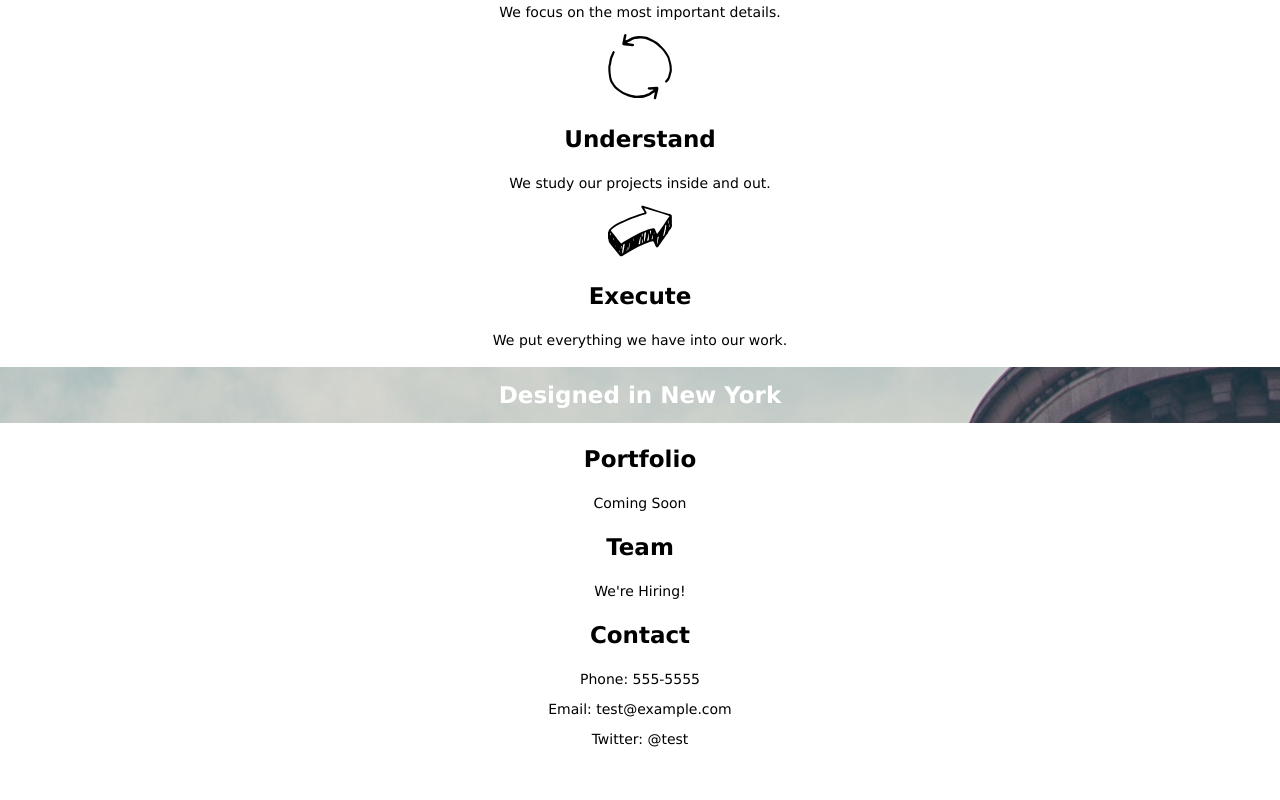
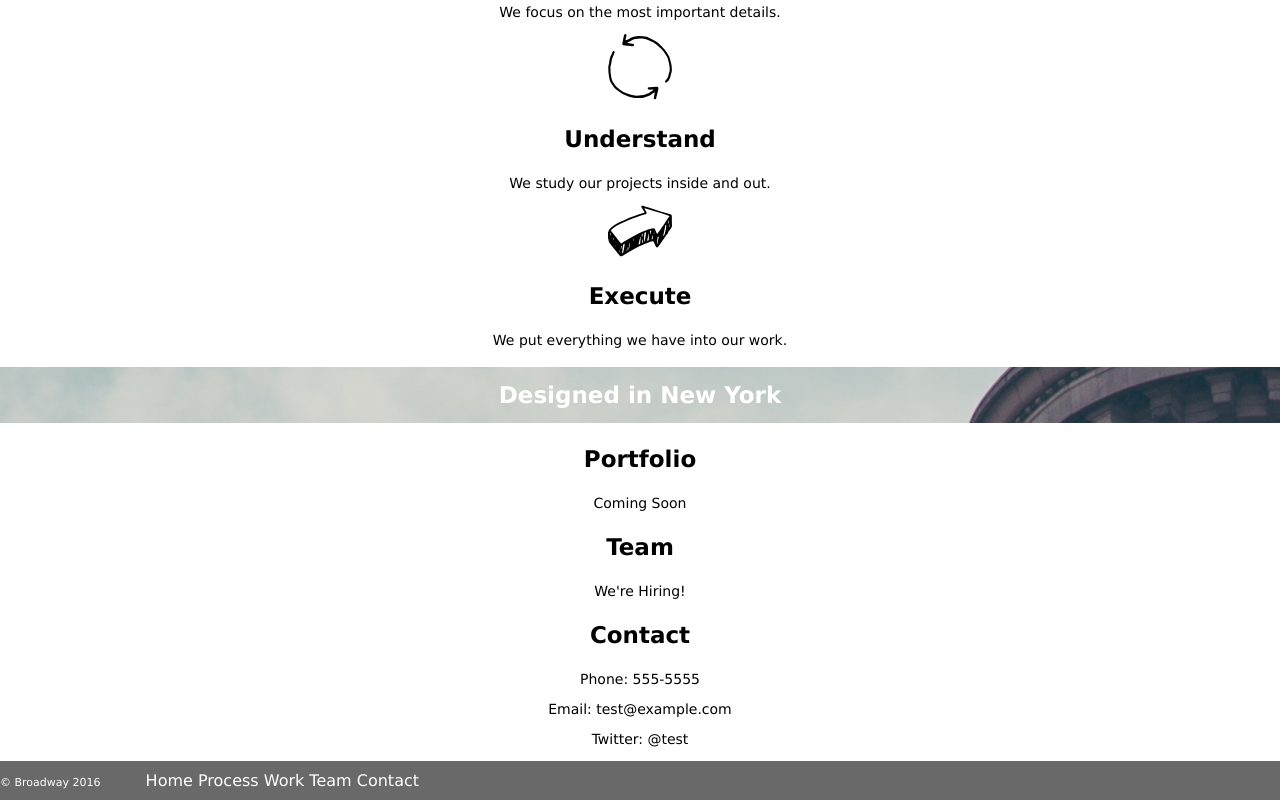
Before and after one commit to dcw9026/Broadway, a plain HTML site: page index.html in a window 1280 px wide. Shown: the part 470-1270 px from the top of the page. Before the commit the page ends 1231 px from the top, so only its background shows below. Drawn offline with Linux system fonts and the light colour scheme.

Commit message:
Final Draft

```diff
--- a/css/style.css
+++ b/css/style.css
@@ -52,3 +52,34 @@ h2#contact_header {
   font-size: 23px;
   padding: 15px 0 15px 0;
 }
+
+/* Footer styles */
+
+footer {
+  text-align: left;
+  background-color: dimgray;
+  padding: 10px 0 10px 0;
+}
+
+p#copyright {
+  font-size: 11px;
+  color: white;
+  display: inline;
+}
+
+nav#footer_nav {
+  display: inline;
+}
+
+nav#footer_nav ul {
+  display: inline;
+}
+
+nav#footer_nav ul li{
+  display: inline;
+}
+
+nav#footer_nav ul li a{
+  text-decoration: none;
+  color: white;
+}
--- a/index.html
+++ b/index.html
@@ -42,4 +42,17 @@
         <p>Email: test@example.com</p>
         <p>Twitter: @test</p>
       </section>
+      <footer>
+        <p id="copyright">&copy; Broadway 2016</p>
+        <nav id="footer_nav">
+          <ul>
+            <li><a href="index.html">Home</a></li>
+              <li><a href="process.html">Process</a></li>
+                <li><a href="work.html">Work</a></li>
+              <li><a href="team.html">Team</a></li>
+            <li><a href="contact.html">Contact</a></li>
+          </ul>
+        </nav>
+      </footer>
+    </body>
 </html>
```
